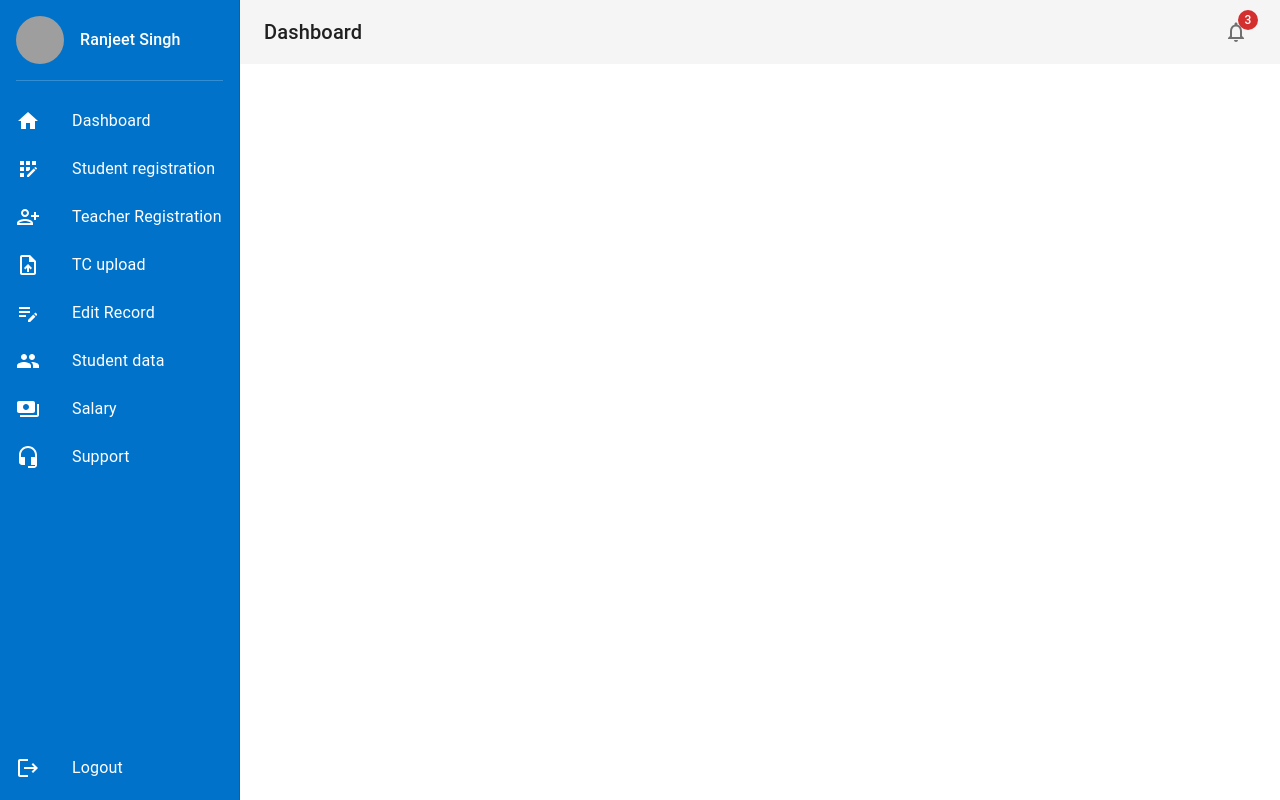
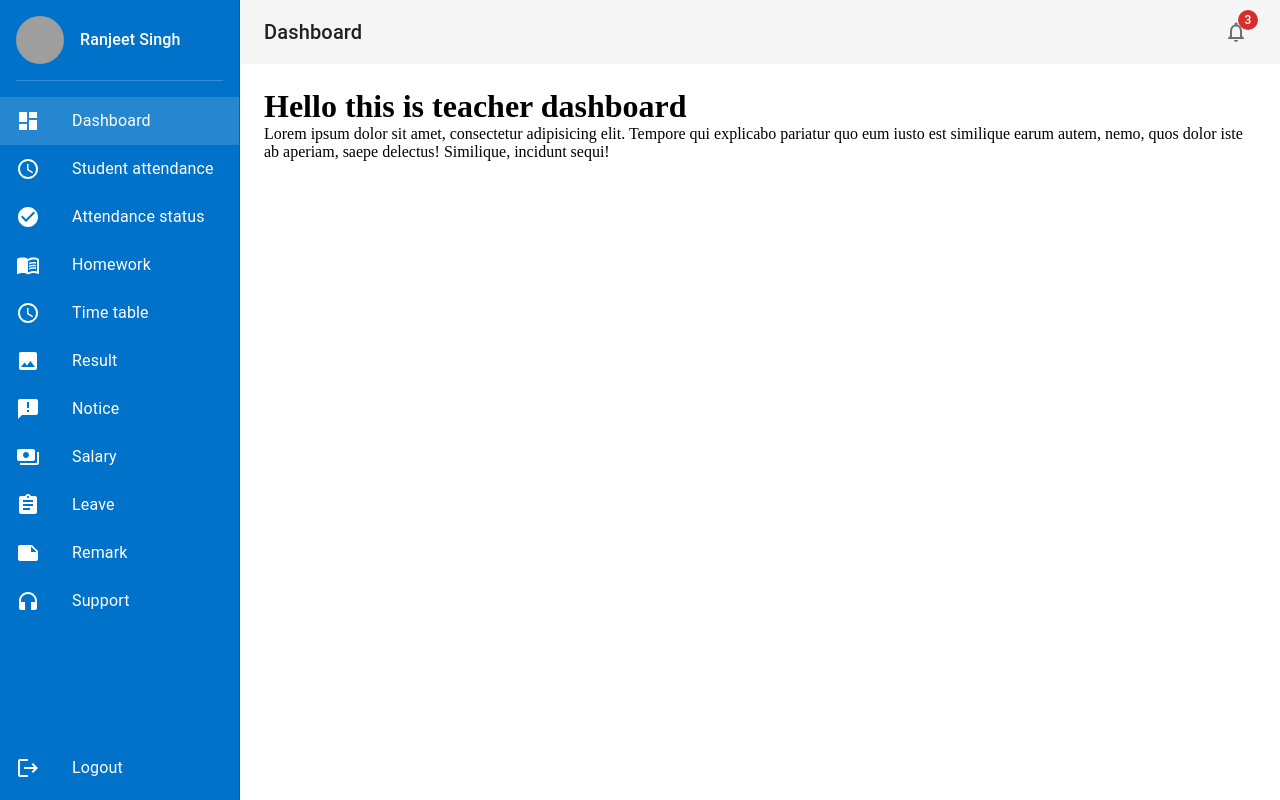
Before and after one commit to Kashyap297/erp-frontend, a React (Vite) app: page /teacher in a window 1280 px wide. Built offline with nearby package versions, Linux system fonts and the light colour scheme; grey boxes are pictures that could not be loaded.

Commit message:
feat: Update routing and components for Teacher role, including dashboard implementation

```diff
--- a/src/components/layout/AppBarComponent.jsx
+++ b/src/components/layout/AppBarComponent.jsx
@@ -7,7 +7,7 @@ import { useLocation } from 'react-router-dom';
 const createTitleMap = () => {
     const roleMenus = {
         teacher: [
-            { path: '/', text: 'Dashboard' },
+            { path: '/dashboard', text: 'Dashboard' },
             { path: '/student-attendance', text: 'Student Attendance' },
             { path: '/attendance-status', text: 'Attendance Status' },
             { path: '/homework', text: 'Homework' },
--- a/src/components/layout/AppLayout.jsx
+++ b/src/components/layout/AppLayout.jsx
@@ -1,4 +1,3 @@
-// AppLayout.jsx
 import React, { useState } from 'react';
 import { Box, useMediaQuery, useTheme } from '@mui/material';
 import Sidebar from './Sidebar';
@@ -32,6 +31,7 @@ const AppLayout = ({ children }) => {
                     isMobile={isMobile}
                 />
                 <Box sx={{ p: { xs: 1, sm: 2, md: 3 } }}>
+                    <Box sx={{ ...theme.mixins.toolbar }} />
                     {children}
                 </Box>
             </Box>
--- a/src/components/layout/Sidebar.jsx
+++ b/src/components/layout/Sidebar.jsx
@@ -69,7 +69,7 @@ const StyledNavLink = styled(NavLink)(({ theme }) => ({
 // Sidebar menus per role
 const roleMenus = {
     teacher: [
-        { text: 'Dashboard', icon: <Dashboard />, path: '/' },
+        { text: 'Dashboard', icon: <Dashboard />, path: '/teacher' },
         { text: 'Student attendance', icon: <AccessTime />, path: '/student-attendance' },
         { text: 'Attendance status', icon: <CheckCircle />, path: '/attendance-status' },
         { text: 'Homework', icon: <MenuBook />, path: '/homework' },
--- /dev/null
+++ b/src/pages/teacher/TeacherDashboard.jsx
@@ -0,0 +1,15 @@
+import React from 'react';
+import { Box, Typography, Button } from '@mui/material';
+
+const TeacherDashboard = () => {
+
+
+    return (
+        <>
+        <h1>Hello this is teacher dashboard</h1>
+        <p>Lorem ipsum dolor sit amet, consectetur adipisicing elit. Tempore qui explicabo pariatur quo eum iusto est similique earum autem, nemo, quos dolor iste ab aperiam, saepe delectus! Similique, incidunt sequi!</p>
+        </>
+    );
+};
+
+export default TeacherDashboard;
--- a/src/routes/AppRoutes.jsx
+++ b/src/routes/AppRoutes.jsx
@@ -17,7 +17,7 @@ const AppRoutes = () => {
             <Route path="/coordinator" element={<CoordinatorRoutes />} />
             <Route path="/finance" element={<FinanceRouts />} />
             <Route path="/principal" element={<PrincipalRouts />} />
-            <Route path="/teacher" element={<TeacherRoutes />} />
+            <Route path="/teacher/*" element={<TeacherRoutes />} />
         </Routes>
     );
 };
--- a/src/routes/TeacherRoutes.jsx
+++ b/src/routes/TeacherRoutes.jsx
@@ -1,11 +1,22 @@
 import React from 'react'
 import { Routes, Route } from 'react-router-dom';
+import TeacherDashboard from '../pages/teacher/TeacherDashboard';
 const TeacherRoutes = () => {
   return (
-     <Routes>
-            {/* <Route path="/deshbord" element={<AdmissionRoutes />} /> */}
-
-        </Routes>
+    <Routes>
+      <Route index element={<TeacherDashboard />} />
+      <Route path="/" element={<TeacherDashboard />} />
+      {/* <Route path="/student-attendance" element={<StudentAttendance />} />
+      <Route path="/attendance-status" element={<AttendanceStatus />} />
+      <Route path="/homework" element={<Homework />} />
+      <Route path="/timetable" element={<Timetable />} />
+      <Route path="/result" element={<Result />} />
+      <Route path="/notice" element={<Notice />} />
+      <Route path="/salary" element={<Salary />} />
+      <Route path="/leave" element={<Leave />} />
+      <Route path="/remark" element={<Remark />} />
+      <Route path="/support" element={<Support />} /> */}
+    </Routes>
   )
 }
 
--- a/src/utils/roles.js
+++ b/src/utils/roles.js
@@ -8,5 +8,5 @@ export const roles = {
 
 // Simulate logged-in user
 export const getCurrentUserRole = () => {
-    return 'admission'; // Replace with actual role logic (e.g., from auth context)
+    return 'teacher'; // Replace with actual role logic (e.g., from auth context)
 };
```
